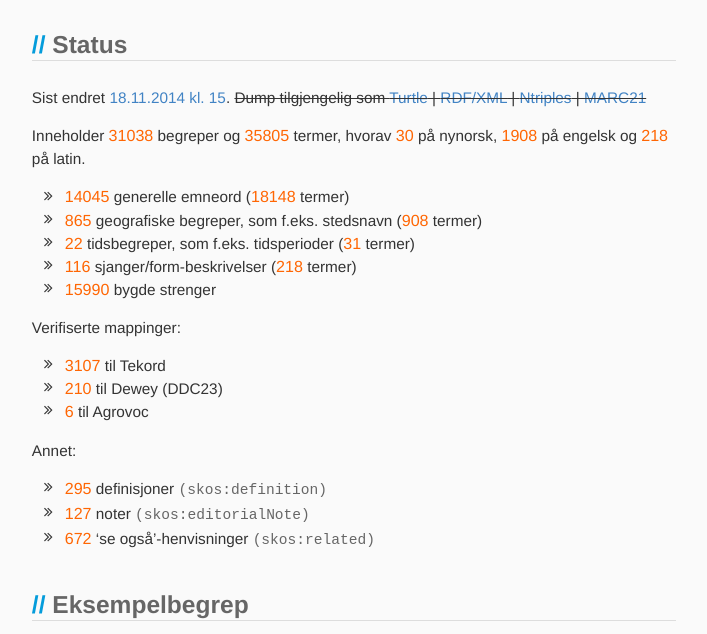
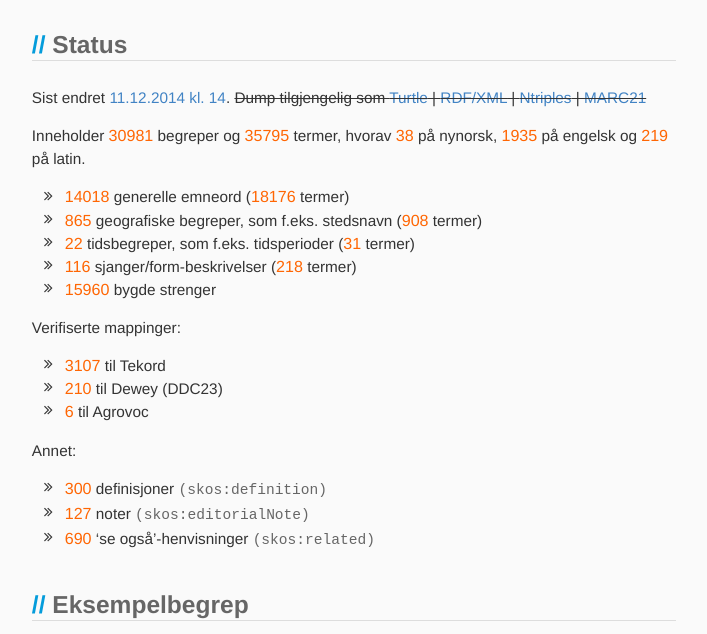
Before and after one commit to realfagstermer/realfagstermer.github.io, a Jekyll site: the page built from index.html, in a window 1280 px wide. Shown: the part 314-948 px from the top of the page, without its empty margins (286-993 px from the left). Built offline with Jekyll 4.4.1, drawn with Linux system fonts in a browser that asks for light colours; nearby versions of some CDN libraries; Markdown is read by kramdown in place of the engine named in the settings; some of the changed lines change nothing that is shown.

Commit message:
Update stats

```diff
--- a/_data/stats.json
+++ b/_data/stats.json
@@ -1,73 +1,200 @@
+[
   {
+    "terms": {
+      "en": 1935,
+      "nn": 38,
+      "la": 219,
+      "nb": 33101,
+      "_sum": 35795,
+      "null": 502
+    },
+    "mappings": {
+      "agrovoc": 6,
+      "ddc": 210,
+      "tekord": 3107
+    },
     "facets": {
-    "ComplexSubject": {
-      "concepts": 15979,
-      "prefLabels": {}
+      "Topic": {
+        "terms": 18176,
+        "concepts": 14018,
+        "prefLabels": {
+          "nb": 14018,
+          "en": 1845,
+          "nn": 31,
+          "la": 213
         },
-    "GenreForm": {
         "altLabels": {
-        "en": 1,
-        "la": 0,
-        "nb": 90,
-        "nn": 0
+          "nb": 1988,
+          "en": 70,
+          "nn": 6,
+          "la": 5
+        }
       },
-      "concepts": 116,
+      "Temporal": {
+        "terms": 31,
+        "concepts": 22,
         "prefLabels": {
-        "en": 9,
-        "la": 0,
-        "nb": 116,
-        "nn": 1
+          "nb": 22,
+          "en": 0,
+          "nn": 0,
+          "la": 0
+        },
+        "altLabels": {
+          "nb": 9,
+          "en": 0,
+          "nn": 0,
+          "la": 0
         }
       },
       "Geographic": {
-      "altLabels": {
-        "en": 3,
-        "la": 0,
-        "nb": 32,
-        "nn": 0
-      },
+        "terms": 908,
         "concepts": 865,
         "prefLabels": {
-        "en": 6,
-        "la": 1,
           "nb": 865,
-        "nn": 0
+          "en": 7,
+          "nn": 0,
+          "la": 1
+        },
+        "altLabels": {
+          "nb": 32,
+          "en": 3,
+          "nn": 0,
+          "la": 0
         }
       },
-    "Temporal": {
+      "ComplexSubject": {
+        "terms": 0,
+        "prefLabels": {},
+        "concepts": 15960
+      },
+      "GenreForm": {
+        "terms": 218,
+        "concepts": 116,
+        "prefLabels": {
+          "nb": 116,
+          "en": 9,
+          "nn": 1,
+          "la": 0
+        },
         "altLabels": {
-        "en": 0,
-        "la": 0,
-        "nb": 9,
-        "nn": 0
-      },
-      "concepts": 22,
-      "prefLabels": {
-        "en": 0,
-        "la": 0,
-        "nb": 22,
-        "nn": 0
-      }
-    },
-    "Topic": {
-      "altLabels": {
-        "en": 58,
-        "la": 4,
-        "nb": 1957,
-        "nn": 4
-      },
-      "concepts": 14046,
-      "prefLabels": {
-        "en": 1800,
-        "la": 207,
-        "nb": 14046,
-        "nn": 10
+          "nb": 91,
+          "en": 1,
+          "nn": 0,
+          "la": 0
         }
       }
     },
+    "conceptsWithoutStrings": 15021,
+    "ts": 1418308089,
+    "concepts": 30981,
     "features": {
-    "definition": 0,
-    "definitions": 292,
-    "editorialNote": 126
+      "definition": 300,
+      "broadMatch": 9,
+      "editorialNote": 127,
+      "exactMatch": 3265,
+      "related": 690,
+      "relatedMatch": 1,
+      "narrowMatch": 34,
+      "closeMatch": 15
+    }
+  },
+  {
+    "terms": {
+      "en": 1935,
+      "nn": 38,
+      "la": 219,
+      "nb": 33101,
+      "_sum": 35795,
+      "null": 502
+    },
+    "mappings": {
+      "agrovoc": 6,
+      "ddc": 210,
+      "tekord": 3107
+    },
+    "facets": {
+      "Topic": {
+        "prefLabels": {
+          "nb": 14018,
+          "en": 1845,
+          "nn": 31,
+          "la": 213
+        },
+        "terms": 18176,
+        "altLabels": {
+          "nb": 1988,
+          "en": 70,
+          "nn": 6,
+          "la": 5
+        },
+        "concepts": 14018
+      },
+      "Temporal": {
+        "prefLabels": {
+          "nb": 22,
+          "en": 0,
+          "nn": 0,
+          "la": 0
+        },
+        "terms": 31,
+        "altLabels": {
+          "nb": 9,
+          "en": 0,
+          "nn": 0,
+          "la": 0
+        },
+        "concepts": 22
+      },
+      "Geographic": {
+        "prefLabels": {
+          "nb": 865,
+          "en": 7,
+          "nn": 0,
+          "la": 1
+        },
+        "terms": 908,
+        "altLabels": {
+          "nb": 32,
+          "en": 3,
+          "nn": 0,
+          "la": 0
+        },
+        "concepts": 865
+      },
+      "ComplexSubject": {
+        "prefLabels": {},
+        "terms": 0,
+        "concepts": 15960
+      },
+      "GenreForm": {
+        "prefLabels": {
+          "nb": 116,
+          "en": 9,
+          "nn": 1,
+          "la": 0
+        },
+        "terms": 218,
+        "altLabels": {
+          "nb": 91,
+          "en": 1,
+          "nn": 0,
+          "la": 0
+        },
+        "concepts": 116
+      }
+    },
+    "conceptsWithoutStrings": 15021,
+    "ts": 1418309180,
+    "concepts": 30981,
+    "features": {
+      "definition": 300,
+      "broadMatch": 9,
+      "exactMatch": 3265,
+      "relatedMatch": 1,
+      "editorialNote": 127,
+      "narrowMatch": 34,
+      "related": 690,
+      "closeMatch": 15
     }
   }
+]
--- a/_data/stats_current.json
+++ b/_data/stats_current.json
@@ -1,9 +1,9 @@
 {
-  "concepts": 31038,
-  "conceptsWithoutStrings": 15048,
+  "concepts": 30981,
+  "conceptsWithoutStrings": 15021,
   "facets": {
     "ComplexSubject": {
-      "concepts": 15990,
+      "concepts": 15960,
       "prefLabels": {},
       "terms": 0
     },
@@ -57,29 +57,29 @@
     },
     "Topic": {
       "altLabels": {
-        "en": 63,
+        "en": 70,
         "la": 5,
-        "nb": 1969,
-        "nn": 4
+        "nb": 1988,
+        "nn": 6
       },
-      "concepts": 14045,
+      "concepts": 14018,
       "prefLabels": {
-        "en": 1825,
-        "la": 212,
-        "nb": 14045,
-        "nn": 25
+        "en": 1845,
+        "la": 213,
+        "nb": 14018,
+        "nn": 31
       },
-      "terms": 18148
+      "terms": 18176
     }
   },
   "features": {
     "broadMatch": 9,
     "closeMatch": 15,
-    "definition": 295,
+    "definition": 300,
     "editorialNote": 127,
     "exactMatch": 3265,
     "narrowMatch": 34,
-    "related": 672,
+    "related": 690,
     "relatedMatch": 1
   },
   "mappings": {
@@ -88,12 +88,12 @@
     "tekord": 3107
   },
   "terms": {
-    "null": 510,
-    "_sum": 35805,
-    "en": 1908,
-    "la": 218,
-    "nb": 33139,
-    "nn": 30
+    "null": 502,
+    "_sum": 35795,
+    "en": 1935,
+    "la": 219,
+    "nb": 33101,
+    "nn": 38
   },
-  "ts": 1416323850
+  "ts": 1418309180
 }
```
Lines whose indentation alone changed are shown as unchanged.
